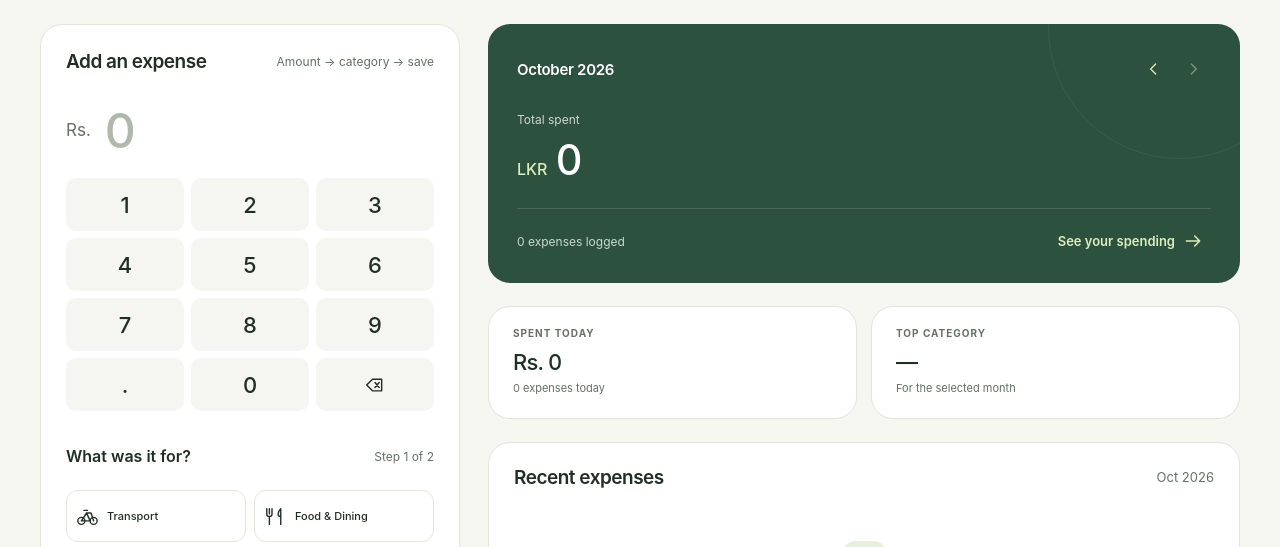
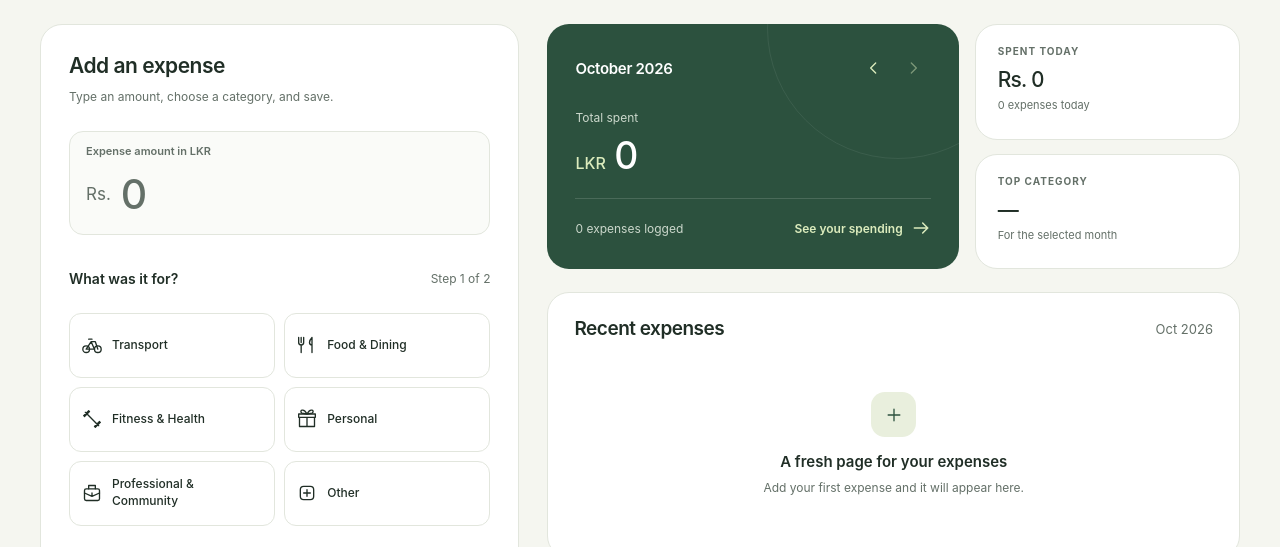
Before and after one commit to AakifAhmedd/finflow-architect, a website: page index.html in a window 1280 px wide. Shown: the part 232-779 px from the top of the page. Drawn offline with Linux system fonts and the light colour scheme.

Commit message:
Refine desktop expense entry and remove the keypad

```diff
--- a/index.html
+++ b/index.html
@@ -5,7 +5,7 @@
 <meta name="viewport" content="width=device-width, initial-scale=1, viewport-fit=cover">
 <meta name="theme-color" content="#f5f6f0">
 <meta name="description" content="FinFlow — personal expense tracking and a clearer view of your spending.">
-<meta name="application-version" content="1.0.2">
+<meta name="application-version" content="1.0.3">
 <meta name="mobile-web-app-capable" content="yes">
 <meta name="apple-mobile-web-app-capable" content="yes">
 <meta name="apple-mobile-web-app-title" content="FinFlow">
@@ -139,6 +139,54 @@ body.reduce-motion *,body.reduce-motion *::before,body.reduce-motion *::after{an
 </style>
 <style>
 .nav button{position:relative}.update-dot{width:7px;height:7px;border-radius:50%;background:#a33b34;position:absolute;right:8px;top:7px}.pwa-actions{display:flex;gap:8px;flex-wrap:wrap;margin-top:12px}#pwa-card .primary{width:100%}
+.entry-column,.tracker-summary{display:grid;gap:23px;min-width:0}
+#desktop-monthly-slot:empty{display:none}
+/* Desktop entry uses the keyboard, with a compact form beside the monthly overview. */
+@media(min-width:768px){
+ #track-view .tracker-grid{grid-template-columns:minmax(360px,.9fr) minmax(0,1.3fr);gap:28px}
+ #track-view .entry-card{padding:28px;min-width:0}
+ #track-view .entry-card>.card-heading{display:block}
+ #track-view .entry-card .card-heading h2{font-size:21px;margin-bottom:7px}
+ #track-view .entry-card #entry-hint{font-size:12px;line-height:1.6}
+ #track-view .amount-area{position:relative;margin:24px 0 22px;padding:32px 16px 10px;gap:10px;border:1px solid var(--line);border-radius:14px;background:#fafbf8}
+ #track-view .amount-area:focus-within{background:var(--paper);border-color:var(--green);box-shadow:0 0 0 3px var(--green-light)}
+ #track-view .amount-label{position:absolute;top:12px;left:16px;width:auto;height:auto;margin:0;overflow:visible;clip:auto;white-space:normal;font-size:11px;font-weight:600;color:var(--muted)}
+ #track-view #amount{height:60px;font-size:clamp(27px,3.2vw,44px);letter-spacing:-1.5px}
+ #track-view #amount:focus-visible{outline:none}
+ #track-view #amount::placeholder{color:var(--muted)}
+ #track-view .keypad{display:none}
+ #track-view .category-heading{margin-bottom:12px}
+ #track-view .category-heading h3{font-size:14px}
+ #track-view .categories{gap:9px}
+ #track-view .categories .category-button{min-height:65px;font-size:12px;padding:12px;gap:10px;flex-direction:row;justify-content:flex-start;text-align:left}
+ #track-view .category-button .icon{width:20px;height:20px}
+ #track-view .categories.subcategories .category-button{flex-wrap:wrap}
+ #track-view .entry-details{margin-top:21px;border-top:1px solid var(--line);padding-top:10px}
+ #track-view .entry-details summary{min-height:44px;line-height:44px;font-size:12px}
+ #track-view .save-button{margin-top:18px}
+ #track-view .overview{padding:26px 28px}
+ #track-view .mini-card{min-width:0;padding:20px 22px}
+ #track-view .mini-value{overflow-wrap:anywhere}
+ #track-view .expenses-card{padding:24px 26px}
+ #track-view .right-stack{min-width:0}
+ #track-view .overview-bottom{flex-wrap:wrap}
+}
+@media(min-width:1200px){
+ #track-view .tracker-summary{grid-template-columns:minmax(0,1.55fr) minmax(0,1fr);gap:16px}
+ #track-view .tracker-summary .mini-summary{grid-template-columns:1fr;gap:14px}
+ #track-view .overview{display:flex;flex-direction:column}
+ #track-view .total-label{margin-top:24px}
+ #track-view .month-total{font-size:38px;margin-bottom:20px}
+ #track-view .overview-bottom{margin-top:auto;padding-top:14px;gap:8px}
+ #track-view .overview-bottom .text-button{font-size:12px;padding:0}
+ #track-view .mini-value{font-size:21px}
+}
+@media(min-width:768px) and (max-width:1023.98px){
+ #track-view .tracker-grid{grid-template-columns:1fr;gap:24px}
+ #track-view .categories{grid-template-columns:repeat(3,minmax(0,1fr))}
+ #track-view .tracker-summary{grid-template-columns:minmax(0,1.4fr) minmax(0,1fr);gap:18px}
+ #track-view .tracker-summary .mini-summary{grid-template-columns:1fr}
+}
 @media(max-width:767.98px){
  .header{padding-top:env(safe-area-inset-top)}
  body[data-view="track"] .header{padding-top:0}
@@ -165,9 +213,10 @@ body.reduce-motion *,body.reduce-motion *::before,body.reduce-motion *::after{an
 <section id="track-view" aria-labelledby="track-title">
 <div class="page-heading"><div><p class="eyebrow">A little clarity, every day</p><h1 id="track-title">Every expense, in its place.</h1><p class="muted">Add it now. Make sense of it later.</p></div><div class="heading-date" id="today-label"></div></div>
 <div class="tracker-grid">
+<div class="entry-column">
 <form id="expense-form" class="card entry-card" novalidate>
 <div class="card-heading"><h2 id="entry-title">Add an expense</h2><span class="step-label" id="entry-hint">Amount → category → save</span></div>
-<div class="amount-area"><span class="currency" aria-hidden="true">Rs.</span><label for="amount" class="sr-only">Expense amount in LKR</label><input id="amount" type="text" inputmode="none" autocomplete="off" placeholder="0" maxlength="14" aria-describedby="entry-hint form-feedback"><button id="edit-amount" class="text-button" type="button" hidden>Edit amount</button></div>
+<div class="amount-area"><span class="currency" aria-hidden="true">Rs.</span><label for="amount" class="amount-label sr-only">Expense amount in LKR</label><input id="amount" type="text" inputmode="none" autocomplete="off" placeholder="0" maxlength="14" aria-describedby="entry-hint form-feedback"><button id="edit-amount" class="text-button" type="button" hidden>Edit amount</button></div>
 <div class="keypad" aria-label="Amount keypad"><button type="button" data-key="1">1</button><button type="button" data-key="2">2</button><button type="button" data-key="3">3</button><button type="button" data-key="4">4</button><button type="button" data-key="5">5</button><button type="button" data-key="6">6</button><button type="button" data-key="7">7</button><button type="button" data-key="8">8</button><button type="button" data-key="9">9</button><button type="button" data-key="." aria-label="Decimal point">.</button><button type="button" data-key="0">0</button><button type="button" data-key="backspace" aria-label="Delete last digit"><svg class="icon" aria-hidden="true" fill="none" stroke="currentColor" stroke-width="1.7" stroke-linecap="round" stroke-linejoin="round"><use href="#i-backspace"/></svg></button></div>
 <div id="category-picker"><div class="category-heading"><button id="categories-back" class="text-button category-back" type="button" hidden>Back</button><h3 id="category-label">What was it for?</h3><span class="step-label" id="category-step-label">Step 1 of 2</span></div>
 <div class="categories" id="categories" role="group" aria-labelledby="category-label" aria-describedby="category-step-label"></div>
@@ -176,9 +225,13 @@ body.reduce-motion *,body.reduce-motion *::before,body.reduce-motion *::after{an
 <p id="form-feedback" class="form-feedback" role="alert" hidden></p>
 <div class="entry-actions"><button id="continue-amount" class="primary save-button" type="button" disabled hidden>Choose category <svg class="icon" aria-hidden="true" fill="none" stroke="currentColor" stroke-width="1.8" stroke-linecap="round" stroke-linejoin="round"><use href="#i-arrow"/></svg></button><button id="save-expense" class="primary save-button" type="submit" disabled><svg class="icon" aria-hidden="true" fill="none" stroke="currentColor" stroke-width="1.8" stroke-linecap="round"><use href="#i-track"/></svg><span id="save-label">Save expense</span></button><button class="text-button cancel-edit" id="cancel-edit" type="button" hidden>Cancel edit</button></div>
 </form>
+<div id="desktop-monthly-slot"></div>
+</div>
 <div class="right-stack">
+<div class="tracker-summary">
 <section class="card overview" aria-label="Monthly spending summary"><div class="month-controls"><p class="month-title" id="track-month"></p><div class="month-arrows"><button class="icon-button" id="track-prev" aria-label="Previous month" type="button"></button><button class="icon-button" id="track-next" aria-label="Next month" type="button"></button></div></div><p class="total-label">Total spent</p><p class="month-total num"><span class="currency-small">LKR</span><span id="track-total">0</span></p><div class="overview-bottom"><span class="month-count" id="track-count">0 expenses logged</span><button id="see-spending" type="button" class="text-button">See your spending <svg class="icon" aria-hidden="true" fill="none" stroke="currentColor" stroke-width="1.8" stroke-linecap="round"><use href="#i-arrow"/></svg></button></div></section>
 <div class="mini-summary"><div class="card mini-card"><p class="eyebrow">Spent today</p><p class="mini-value num" id="today-total">Rs. 0</p><p class="muted" id="today-count">No expenses yet</p></div><div class="card mini-card"><p class="eyebrow">Top category</p><p class="mini-value" id="top-category">—</p><p class="muted" id="top-category-detail">For the selected month</p></div></div>
+</div>
 <section class="card expenses-card"><div class="expense-heading"><h2>Recent expenses</h2><span class="muted" id="recent-month"></span></div><div id="recent-list" class="expense-list"></div><button id="all-expenses" class="text-button more-button" type="button" hidden>View all expenses</button></section>
 <section id="monthly-card" class="card expenses-card" aria-labelledby="monthly-title"><div class="expense-heading"><h2 id="monthly-title">Monthly expenses</h2><span id="monthly-count" class="muted"></span></div><div id="monthly-list"></div><p class="muted monthly-hint">Set one up under Add details → Repeat monthly. Short months use the last day.</p></section>
 </div></div>
@@ -213,7 +266,7 @@ body.reduce-motion *,body.reduce-motion *::before,body.reduce-motion *::after{an
 <section class="card settings-card" aria-labelledby="files-title"><h2 id="files-title">Import &amp; backup</h2><p class="muted settings-intro">Import a FinFlow transaction file to add records, or restore a complete FinFlow backup. Everything happens in this browser.</p><div class="field"><label for="import-file">FinFlow JSON file</label><input id="import-file" type="file" accept=".json,application/json"></div><p id="import-status" class="muted settings-intro" role="status" aria-live="polite">Choose a file to preview it.</p><button id="apply-import" class="primary" type="button" hidden>Import records</button><button id="download-backup" class="text-button" type="button">Download backup</button><p class="muted monthly-hint">Imports add records and skip previously imported IDs. Existing manual/monthly purchases are not automatically matched; review any overlap. Backups include income, cash movements, and import history, and exclude Gist credentials.</p></section>
 <section class="card settings-card" aria-labelledby="reset-title"><h2 id="reset-title">Reset data</h2><p class="muted settings-intro">Clear all expenses, income, cash movements, import history, monthly expense and income schedules, category changes, and behavior settings stored in this browser. Your Gist connection and the cloud copy are not touched.</p><button id="reset-data" class="delete-button" type="button">Reset local data</button></section></div>
 </div></section>
-<footer class="footer"><span><svg class="icon" aria-hidden="true" fill="none" stroke="currentColor" stroke-width="1.8" stroke-linecap="round"><use href="#i-lock"/></svg>Stored in this browser · Just for you</span><span>FinFlow <span id="app-version">1.0.2</span></span></footer>
+<footer class="footer"><span><svg class="icon" aria-hidden="true" fill="none" stroke="currentColor" stroke-width="1.8" stroke-linecap="round"><use href="#i-lock"/></svg>Stored in this browser · Just for you</span><span>FinFlow <span id="app-version">1.0.3</span></span></footer>
 </main>
 <div class="toast" id="toast" role="status" aria-live="polite" hidden><span id="toast-message"></span><button id="undo" type="button" hidden>Undo</button></div>
 <dialog id="expense-dialog" class="edit-dialog" aria-labelledby="dialog-title"><div class="dialog-top"><div><p class="eyebrow" style="margin-bottom:10px">Expense details</p><h2 id="dialog-title"></h2></div><button id="close-dialog" class="icon-button" type="button" aria-label="Close expense details"></button></div><p id="dialog-amount" class="dialog-amount num"></p><p id="dialog-note" class="dialog-note"></p><p class="muted monthly-hint" id="charge-hint" hidden>Editing or deleting this charge changes only this expense.</p><div class="dialog-actions"><button id="manage-monthly-charge" class="text-button" type="button" hidden>Manage monthly expense</button><button id="edit-expense" class="primary" type="button">Edit expense</button><button id="delete-expense" class="delete-button" type="button">Delete expense</button></div></dialog>
@@ -229,7 +282,7 @@ body.reduce-motion *,body.reduce-motion *::before,body.reduce-motion *::after{an
 <script>
 'use strict';
 // App release version is independent of the additive local data schema.
-const APP_VERSION = '1.0.2';
+const APP_VERSION = '1.0.3';
 const STORAGE_KEY = 'finflow_tracker_v1';
 const LEGACY_KEY = 'finflow_architect_model_v2';
 const LEGACY_CATEGORIES = [
@@ -630,14 +683,15 @@ function renderPhoneEntry(){
  $('expense-form').dataset.entryStep=amountStep?'amount':c&&!directCategory(c)?'subcategory':'category';
  $('expense-form').style.setProperty('--amount-characters',$('amount').value.length||1);
  $('category-picker').hidden=amountStep;
- document.querySelector('.keypad').hidden=phone&&!amountStep;
+ document.querySelector('.keypad').hidden=!amountStep;
  $('edit-amount').hidden=!phone||amountStep;
  $('amount').readOnly=phone&&!amountStep;
+ $('amount').inputMode=phone?'none':'decimal';
  $('continue-amount').hidden=!amountStep;$('continue-amount').disabled=!validAmount();
  $('save-expense').hidden=amountStep;
  $('entry-details').hidden=phone&&(amountStep||!formSelection.subCategory);
  $('categories-back').hidden=phone?false:!c||directCategory(c);
- $('entry-hint').textContent=phone?(amountStep?'Enter an amount, then choose a category.':c&&!directCategory(c)?'Choose a subcategory, then save.':'Choose a category, then save.'):(editingId?'Update the details below':'Amount → category → save');
+ $('entry-hint').textContent=phone?(amountStep?'Enter an amount, then choose a category.':c&&!directCategory(c)?'Choose a subcategory, then save.':'Choose a category, then save.'):(editingId?'Update the amount, category or details below.':'Type an amount, choose a category, and save.');
 }
 function showPhoneAmount(){
  phoneEntryStage='amount';$('form-feedback').hidden=true;renderPhoneEntry();syncMobileLayout();window.scrollTo({top:0,behavior:'instant'});$('amount').focus({preventScroll:true});
@@ -653,7 +707,7 @@ function previousLabel(e){
 }
 function renderExpenses(id,expenses,limit){
  const list=$(id);
- if(!expenses.length){list.innerHTML=`<div class="empty"><div class="empty-icon">${icon('track')}</div><h3>${filter&&id==='spending-list'?'No expenses in this category':'A fresh page for your expenses'}</h3><p>${id==='recent-list'?'Use the keypad to add your first expense. It will appear here.':'There are no logged expenses for this month yet.'}</p></div>`;return;}
+ if(!expenses.length){list.innerHTML=`<div class="empty"><div class="empty-icon">${icon('track')}</div><h3>${filter&&id==='spending-list'?'No expenses in this category':'A fresh page for your expenses'}</h3><p>${id==='recent-list'?'Add your first expense and it will appear here.':'There are no logged expenses for this month yet.'}</p></div>`;return;}
  list.innerHTML=sorted(expenses).slice(0,limit).map(e=>{const c=category(e.category);return `<div class="expense-row"><div class="expense-icon">${icon(Object.hasOwn(c.subIcons,e.subCategory)?c.subIcons[e.subCategory]:c.icon)}</div><div><p class="expense-name">${escapeHtml(e.recurringName||e.subCategory)}${e.recurringId?'<span class="recurring-badge">Monthly</span>':''}</p><p class="expense-meta">${dateLabel(e.date)} · ${e.recurringName?escapeHtml(e.subCategory)+' · ':''}${escapeHtml(e.mainCategory)}${previousLabel(e)?' · '+escapeHtml(previousLabel(e)):''}${e.note?' · '+escapeHtml(e.note):''}</p></div><span class="expense-amount num">${money(e.cents)}</span><button class="icon-button" data-expense="${escapeHtml(e.id)}" type="button" aria-label="${escapeHtml('View '+(e.recurringName||e.mainCategory)+', '+e.subCategory+' expense, '+money(e.cents))}">${icon('edit')}</button></div>`;}).join('');
 }
 function renderTracker(){
@@ -1231,7 +1285,7 @@ document.addEventListener('keydown',event=>{
  const field=['INPUT','TEXTAREA','SELECT'].includes(event.target.tagName);
  if(event.key==='Tab'||event.key.startsWith('Arrow')||['Home','End','PageUp','PageDown','Escape'].includes(event.key)||!field&&['Enter',' '].includes(event.key))document.documentElement.classList.add('keyboard-navigation');
 },true);
-const monthlyHome=$('monthly-card').parentElement;
+const monthlyHome=$('desktop-monthly-slot');
 function syncMobileLayout(){
  const destination=mobileEntry.matches?$('mobile-monthly-slot'):monthlyHome;
  if($('monthly-card').parentElement!==destination)destination.append($('monthly-card'));
--- a/package.json
+++ b/package.json
@@ -1,6 +1,6 @@
 {
   "name": "finflow-tests",
-  "version": "1.0.2",
+  "version": "1.0.3",
   "private": true,
   "description": "Dev-only browser regression tests for the self-contained FinFlow app.",
   "scripts": {
--- a/sw.js
+++ b/sw.js
@@ -1,6 +1,6 @@
 'use strict';
 // Bump with every app release. A new worker waits for explicit user activation.
-const RELEASE = '1.0.2';
+const RELEASE = '1.0.3';
 const BASE = self.registration.scope;
 const PREFIX = 'finflow-shell:' + new URL(BASE).pathname + ':';
 const CACHE = PREFIX + RELEASE;
--- a/tests/regression-a11y-colour.js
+++ b/tests/regression-a11y-colour.js
@@ -16,11 +16,16 @@ const {launch,fresh,stored,fill,continueEntry,add,text,check,today,assert,ROOT,f
    data.expenses.forEach((e,i)=>e.date=base+'-'+String(Math.max(1,Number(e.date.slice(8))-i)).padStart(2,'0'));
    localStorage.setItem(key,JSON.stringify(data));return data;
   });await page.reload({waitUntil:'load'});
-  await check('Phone and desktop layouts have no horizontal overflow and keypad targets remain touch-sized',async()=>{
+  await check('Layouts have no horizontal overflow; the keypad is phone-only with touch-sized targets',async()=>{
    for(const width of [320,360,390,760,768,1024,1440]){
     await page.setViewport({width,height:900});await page.click('#nav-track');
-    const layout=await page.evaluate(()=>({overflow:document.documentElement.scrollWidth>innerWidth,keys:[...document.querySelectorAll('[data-key]')].map(e=>({width:e.getBoundingClientRect().width,height:e.getBoundingClientRect().height}))}));
+    const layout=await page.evaluate(()=>({overflow:document.documentElement.scrollWidth>innerWidth,keys:[...document.querySelectorAll('[data-key]')].filter(e=>e.getClientRects().length).map(e=>({width:e.getBoundingClientRect().width,height:e.getBoundingClientRect().height}))}));
     assert.equal(layout.overflow,false,`Tracker overflow at ${width}`);assert.ok(layout.keys.every(k=>k.width>=44&&k.height>=44));
+    assert.equal(layout.keys.length,width<768?12:0,`Keypad visibility at ${width}`);
+    if(width>=768){
+     await page.focus('#amount');await page.keyboard.press('Tab');
+     assert.ok(await page.evaluate(()=>document.activeElement.hasAttribute('data-category')),`Desktop tab order at ${width}`);
+    }
     await page.click('#nav-spending');assert.equal(await page.evaluate(()=>document.documentElement.scrollWidth>innerWidth),false,`Spending overflow at ${width}`);
    }
   });
```
Also changed, not shown: tests/mobile-tracking.js (+3 -2 lines), tests/regression.js (+3 -2 lines), CHANGELOG.md, README.md, tests/README.md, 1 other file.
